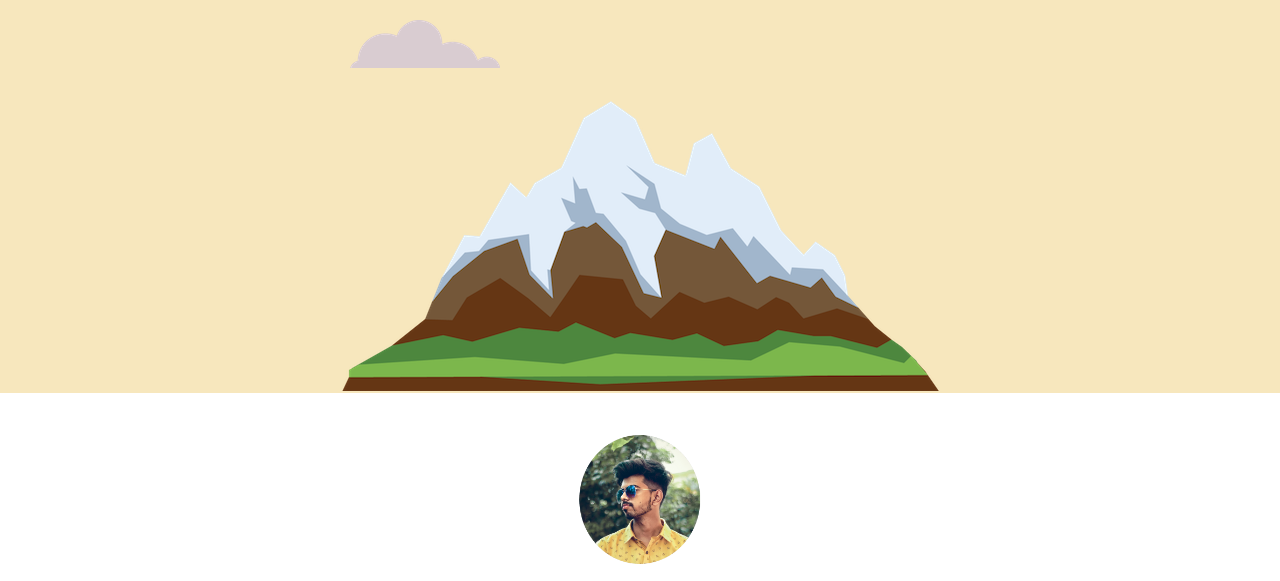
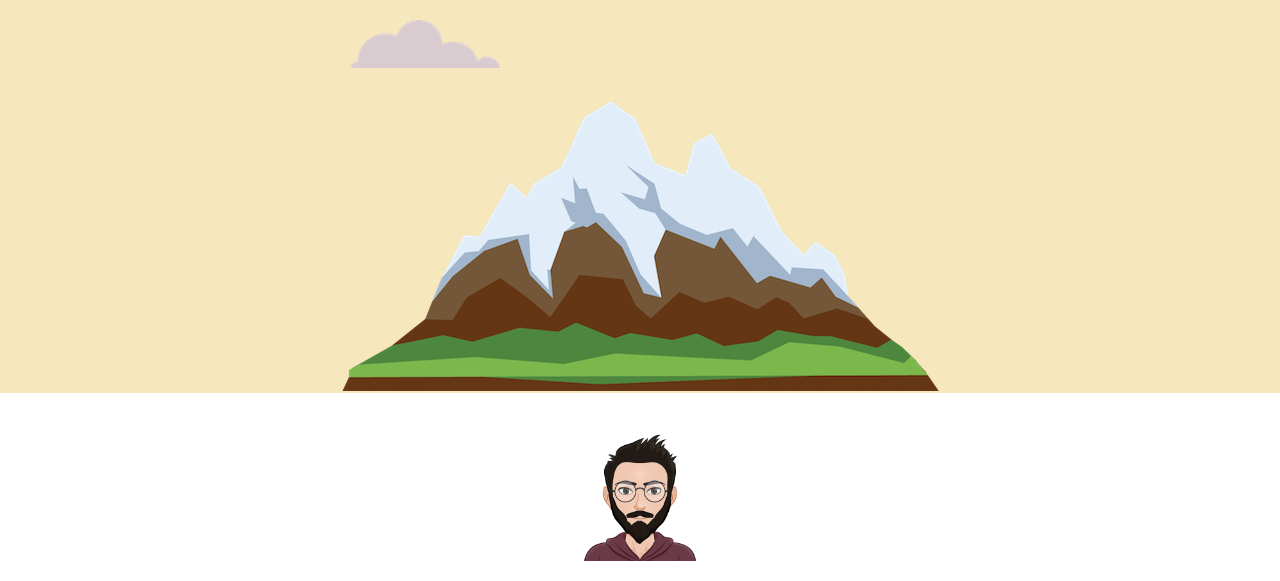
Before and after one commit to isayakmondal/website-html-css, a plain HTML site: page index.html in a window 1280 px wide. Shown: the part 371-952 px from the top of the page. Drawn offline with Linux system fonts and the light colour scheme.

Commit message:
Update index.html

```diff
--- a/index.html
+++ b/index.html
@@ -22,7 +22,7 @@
 
  <div class="middle-container">
    <div class="profile">
-     <img class="main-display-pic" src="images/sayak.png" alt="Sayak-profile-pic"  >
+     <img class="main-display-pic" src="images/sayak-avatar.png" alt="Sayak-profile-pic"  >
      <h2>Hello.</h2>
      <p class="intro">I'm a student at GNIT pursuing B.Tech in CSE. I'm a web Developer and coder who loves to spend with computers😉.</p>
    </div>
```
